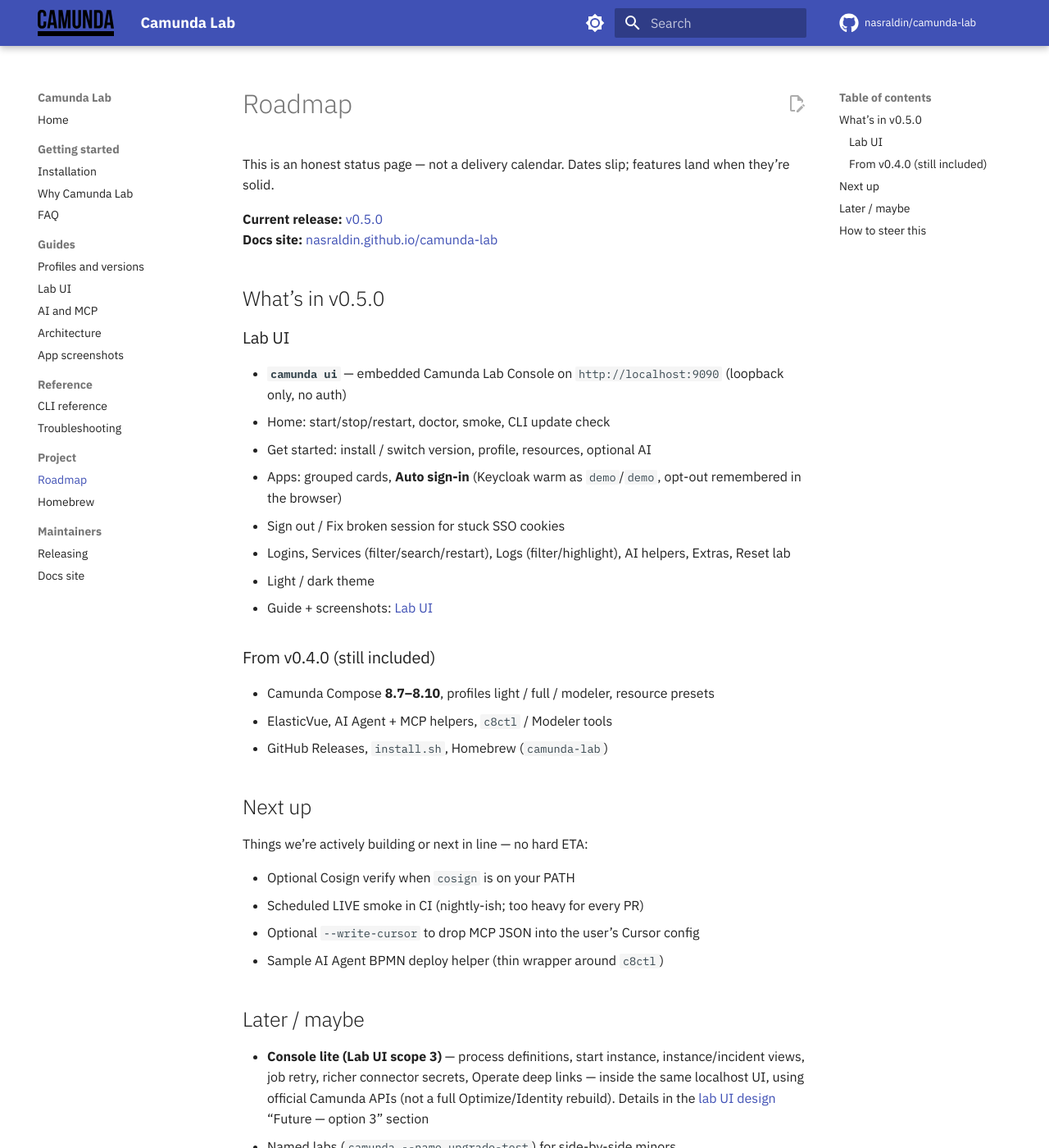
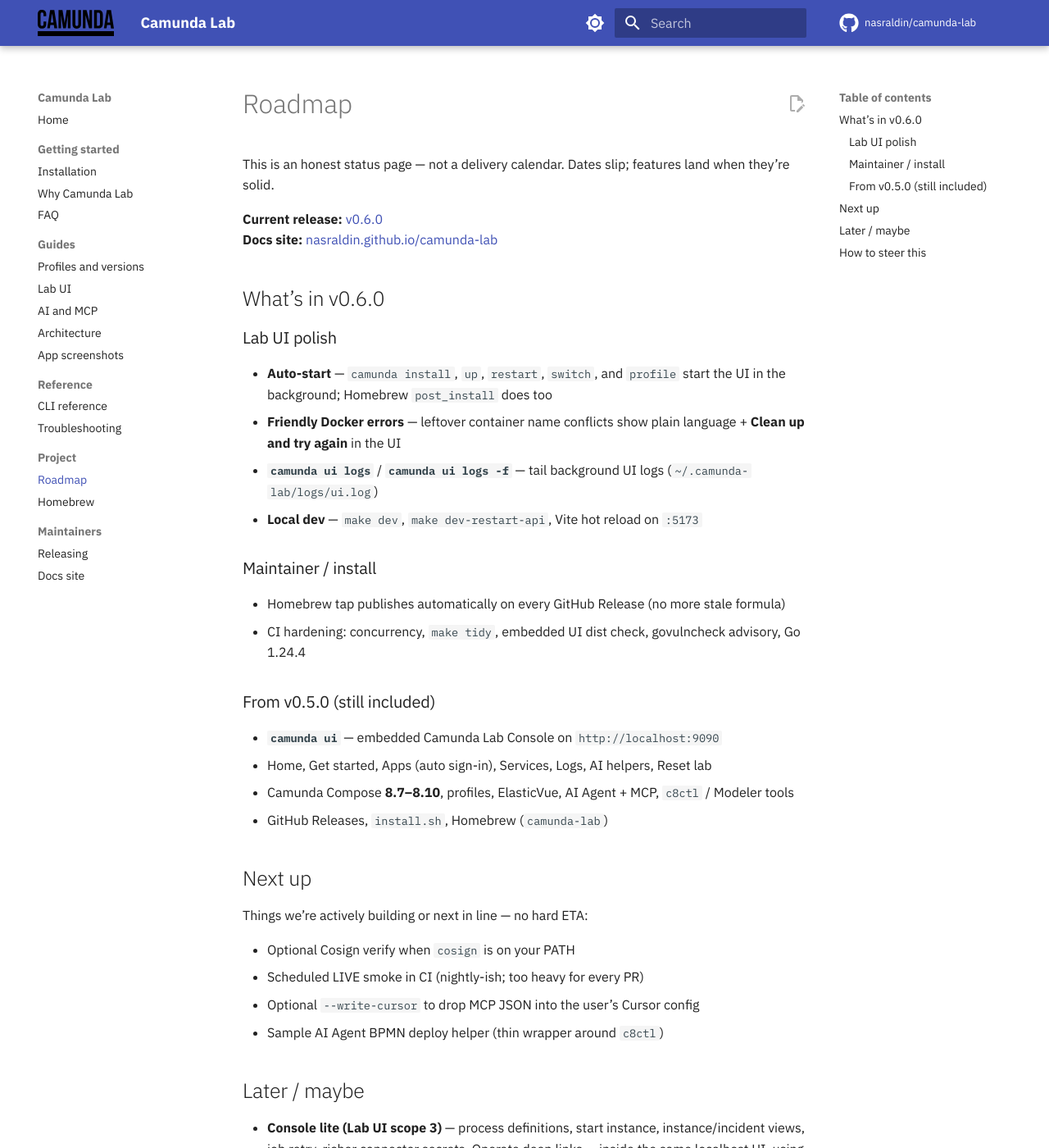
Before and after one commit to nasraldin/camunda-lab, an MkDocs documentation site: the page built from docs/roadmap.md, in a window 1280 px wide and 1400 px high. Shown: the whole window at 82% size. Built offline with MkDocs 1.6.1 and Material for MkDocs 9.7.7, drawn with Linux system fonts in a browser that asks for light colours; comment, search, counter and statistics services are not loaded.

Commit message:
chore(release): prepare v0.6.0 documentation
Update README, docs site, roadmap, and Homebrew formula template for the
v0.6.0 release (UI auto-start, conflict recovery, ui logs, dev workflow).

Co-authored-by: Cursor <cursoragent@cursor.com>

```diff
--- a/docs/roadmap.md
+++ b/docs/roadmap.md
@@ -2,26 +2,28 @@
 
 This is an honest status page — not a delivery calendar. Dates slip; features land when they’re solid.
 
-**Current release:** [v0.5.0](https://github.com/nasraldin/camunda-lab/releases/tag/v0.5.0)
+**Current release:** [v0.6.0](https://github.com/nasraldin/camunda-lab/releases/tag/v0.6.0)
 **Docs site:** [nasraldin.github.io/camunda-lab](https://nasraldin.github.io/camunda-lab/)
 
-## What’s in v0.5.0
+## What’s in v0.6.0
 
-### Lab UI
+### Lab UI polish
 
-- **`camunda ui`** — embedded Camunda Lab Console on `http://localhost:9090` (loopback only, no auth)
-- Home: start/stop/restart, doctor, smoke, CLI update check
-- Get started: install / switch version, profile, resources, optional AI
-- Apps: grouped cards, **Auto sign-in** (Keycloak warm as `demo`/`demo`, opt-out remembered in the browser)
-- Sign out / Fix broken session for stuck SSO cookies
-- Logins, Services (filter/search/restart), Logs (filter/highlight), AI helpers, Extras, Reset lab
-- Light / dark theme
-- Guide + screenshots: [Lab UI](lab-ui.md)
+- **Auto-start** — `camunda install`, `up`, `restart`, `switch`, and `profile` start the UI in the background; Homebrew `post_install` does too
+- **Friendly Docker errors** — leftover container name conflicts show plain language + **Clean up and try again** in the UI
+- **`camunda ui logs`** / **`camunda ui logs -f`** — tail background UI logs (`~/.camunda-lab/logs/ui.log`)
+- **Local dev** — `make dev`, `make dev-restart-api`, Vite hot reload on `:5173`
 
-### From v0.4.0 (still included)
+### Maintainer / install
 
-- Camunda Compose **8.7–8.10**, profiles light / full / modeler, resource presets
-- ElasticVue, AI Agent + MCP helpers, `c8ctl` / Modeler tools
+- Homebrew tap publishes automatically on every GitHub Release (no more stale formula)
+- CI hardening: concurrency, `make tidy`, embedded UI dist check, govulncheck advisory, Go 1.24.4
+
+### From v0.5.0 (still included)
+
+- **`camunda ui`** — embedded Camunda Lab Console on `http://localhost:9090`
+- Home, Get started, Apps (auto sign-in), Services, Logs, AI helpers, Reset lab
+- Camunda Compose **8.7–8.10**, profiles, ElasticVue, AI Agent + MCP, `c8ctl` / Modeler tools
 - GitHub Releases, `install.sh`, Homebrew (`camunda-lab`)
 
 ## Next up
```
Also changed, not shown: README.md (+2 -2 lines), docs/index.md (+1 -1 lines), 1 other file.
